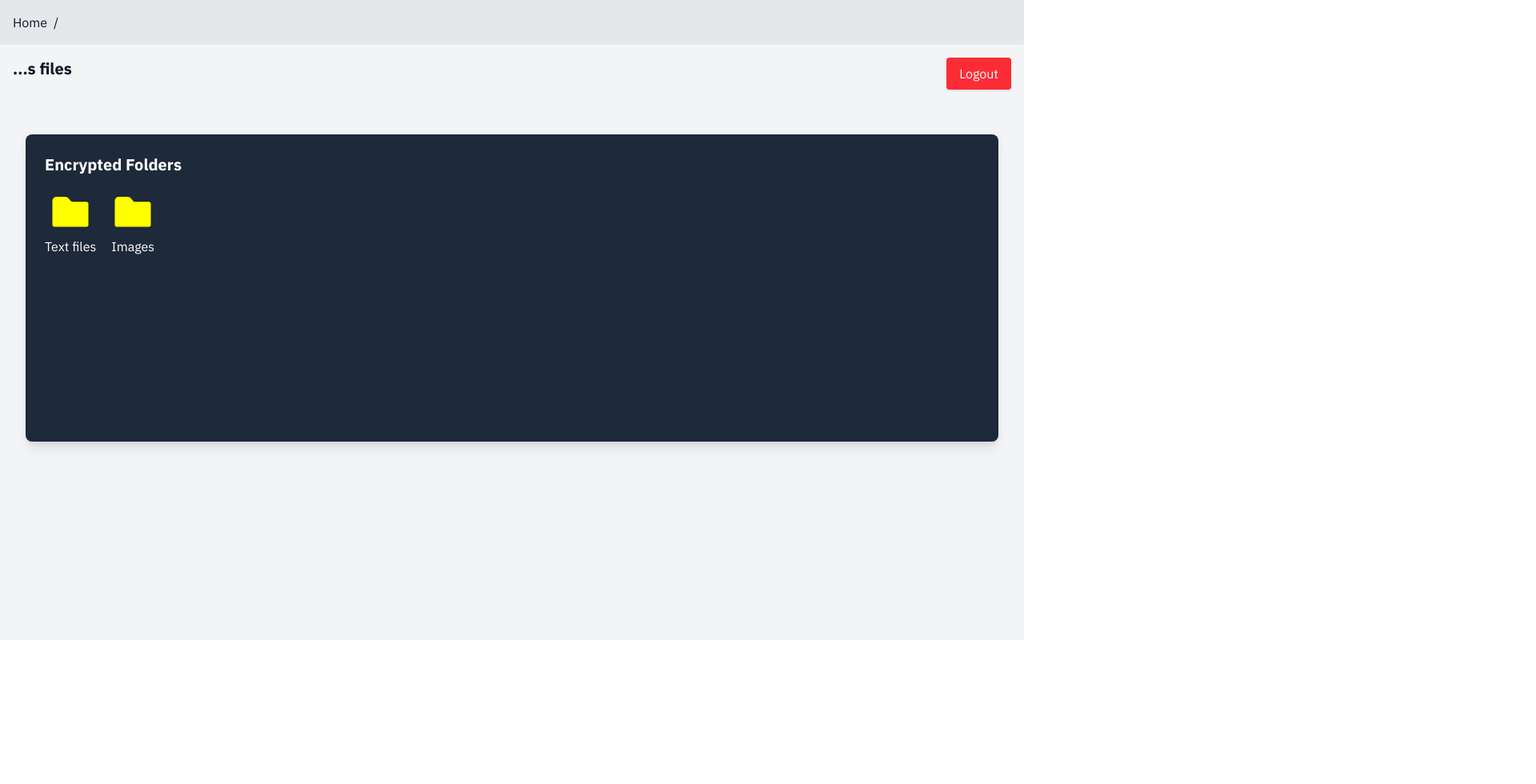
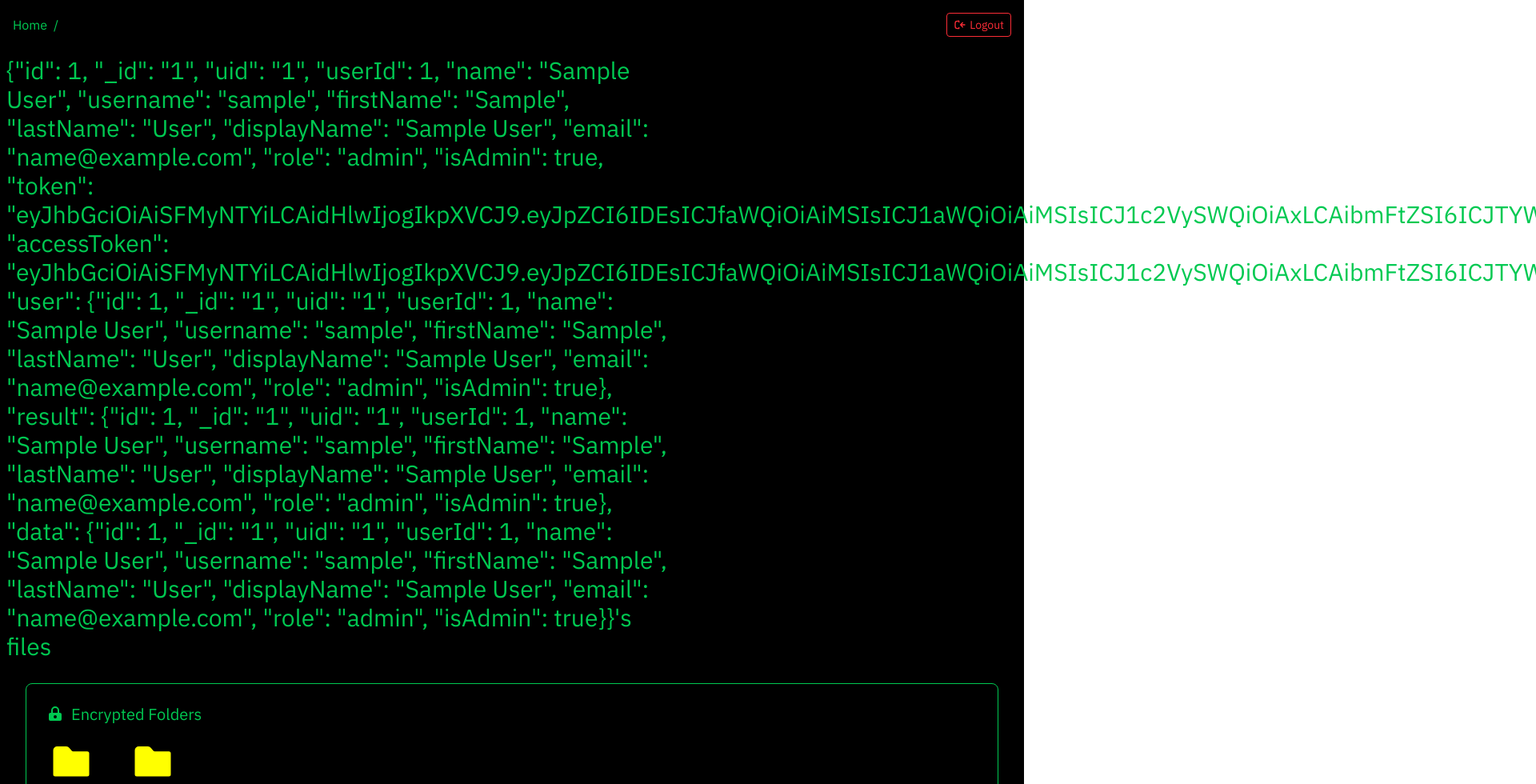
Before and after one commit to suprageir/supradrive, a Next.js app in the folder frontend/: page / in a window 1280 px wide. Shown: the top 980 px of the page at 80% size, 1920 px wide, since content can reach past the window. Before the commit the page ends 800 px from the top, so only its background shows below. Built offline with nearby package versions, Linux system fonts and the light colour scheme; sample sign-in values are in the browser's storage.

Commit message:
logincss
logincss

```diff
--- a/frontend/app/login/page.tsx
+++ b/frontend/app/login/page.tsx
@@ -47,11 +47,10 @@ const Login = () => {
       const loginData = { username, password };
       const response = await axios.post(`${APIURL}/supradrive/auth/login`, loginData, { headers: { "Content-Type": "application/json" } });
       if (response.status === 200) {
-        const { username, token, userid } = response.data;
-
-        sessionStorage.setItem("supradriveuser", username);
-        sessionStorage.setItem("supradrivetoken", token);
-        sessionStorage.setItem("supradriveuserid", userid);
+        console.log(response.data);
+        sessionStorage.setItem("supradriveuser", response.data.username);
+        sessionStorage.setItem("supradrivetoken", response.data.token);
+        sessionStorage.setItem("supradriveuserid", response.data.userid);
 
         router.push("/");
       }
@@ -89,8 +88,8 @@ const Login = () => {
   }, [password]);
 
   return (
-    <div className="min-h-screen bg-black text-green-500 font-mono flex justify-center items-center">
-      <div className="w-[600px] p-6 border border-green-500 border-2 rounded-md shadow-lg">
+    <div className="min-h-screen bg-black text-green-500 font-mono flex justify-center sm:items-start sm:px-4">
+      <div className="w-[600px] p-6 border border-green-500 border-2 rounded-md shadow-lg sm:w-full sm:max-w-md sm:mt-50">
         <h1 className="text-3xl text-green-500 text-center mb-6">SupraDrive login</h1>
         <div
           ref={outputRef}
@@ -103,19 +102,22 @@ const Login = () => {
 
         <form onSubmit={handleSubmit} className="mt-4">
           <div className="flex items-center">
-            <span className="text-green-500">{step === 1 ? ">" : ">"}</span>
+            <div className="relative w-full">
               <input
                 type={step === 2 ? "password" : "text"}
-              className="ml-2 bg-black text-green-500 border border-green-500 p-2 w-full focus:outline-none"
+                className="bg-black text-green-500 border border-green-500 p-2 pl-6 w-full focus:outline-none"
                 placeholder={step === 1 ? "Username" : "Password"}
                 value={input}
                 onChange={(e) => setInput(e.target.value)}
               />
+              <span className="absolute left-2 top-1/2 transform -translate-y-1/2 text-green-500">{">"}</span>
+            </div>
           </div>
         </form>
       </div>
     </div>
   );
+
 };
 
 export default Login;
--- a/frontend/app/page.tsx
+++ b/frontend/app/page.tsx
@@ -9,6 +9,8 @@ export default function Page() {
   const [loading, setLoading] = useState(true);
   // eslint-disable-next-line @typescript-eslint/no-unused-vars
   const [token, setToken] = useState("");
+  const [username, setUsername] = useState("");
+  const [userid, setUserid] = useState("");
   const router = useRouter();
 
   const logout = () => {
@@ -21,6 +23,8 @@ export default function Page() {
     const storedToken = sessionStorage.getItem("supradrivetoken") || "";
 
     if (storedToken && storedToken !== "") {
+      setUsername(sessionStorage.getItem("supradriveuser") || "");
+      setUserid(sessionStorage.getItem("supradriveuserid") || "");
       setToken(storedToken);
       setLoading(false);
     } else {
@@ -34,30 +38,40 @@ export default function Page() {
   }
   else {
     return (
-      <div className="min-h-screen bg-gray-100 dark:bg-gray-900 text-gray-900 dark:text-gray-100">
-        <nav className="p-4 bg-gray-200 dark:bg-gray-800">
+      <div className="min-h-screen bg-black text-gray-900 dark:text-gray-100">
+
+        <nav className="p-4 bg-black flex justify-between items-center">
           <ol className="flex space-x-2">
-            <li className="after:content-['/'] after:px-2">Home</li>
+            <li className="after:content-['/'] after:px-2 text-green-500">Home</li>
           </ol>
+          <button className="px-2 py-1 border border-red-500 text-red-500 text-sm rounded shadow-sm flex items-center gap-1 hover:bg-red-500 hover:text-white transition" onClick={logout}>
+            <svg className="w-4 h-4" fill="currentColor" viewBox="0 0 24 24" xmlns="http://www.w3.org/2000/svg">
+              <path d="M16.293 7.293a1 1 0 011.414 1.414L15.414 11H21a1 1 0 110 2h-5.586l2.293 2.293a1 1 0 11-1.414 1.414l-4-4a1 1 0 010-1.414l4-4z"></path>
+              <path d="M10 4a1 1 0 011 1v2a1 1 0 11-2 0V6H7a3 3 0 00-3 3v6a3 3 0 003 3h2v-1a1 1 0 112 0v2a1 1 0 01-1 1H7a5 5 0 01-5-5V9a5 5 0 015-5h2V4a1 1 0 011-1z"></path>
+            </svg>
+            Logout
+          </button>
         </nav>
 
+
         <div className="grid grid-cols-12 gap-4">
-          <div className="col-span-12 md:col-span-8 p-4">
-            <h5 className="text-xl font-bold">...s files</h5>
+          <div className="col-span-12 md:col-span-8 p-2">
+            <h1 className="text-3xl text-green-500">{username}'s files</h1>
           </div>
 
-          <div className="col-span-12 md:col-span-4 flex justify-end space-x-4 p-4">
-            <button className="px-4 py-2 bg-red-500 text-white rounded-sm shadow-sm hover:bg-red-600" onClick={logout}>
-              Logout
-            </button>
-          </div>
         </div>
 
-        <div className="flex items-center justify-center mt-10">
-          <div className="w-full h-96 bg-gray-800 dark:bg-gray-700 rounded-lg shadow-lg p-6 mr-8 ml-8">
+        <div className="flex items-center justify-center mt-5">
+          <div className="w-full h-96 bg-black rounded-lg shadow-lg p-6 mr-8 ml-8 border border-green-500">
             <div className="flex flex-col space-y-4">
-              <h5 className="text-xl font-bold text-white">Encrypted Folders</h5>
-              <div className="flex items-center space-x-4">
+              <div className="text-xl text-green-500 flex items-center gap-2">
+                <svg className="w-6 h-6" fill="currentColor" viewBox="0 0 24 24" xmlns="http://www.w3.org/2000/svg">
+                  <path d="M12 2a5 5 0 00-5 5v3H6a2 2 0 00-2 2v6a2 2 0 002 2h12a2 2 0 002-2v-6a2 2 0 00-2-2h-1V7a5 5 0 00-5-5zm-3 8V7a3 3 0 116 0v3h-6zm3 3a2 2 0 110 4 2 2 0 010-4z"></path>
+                </svg>
+                Encrypted Folders
+              </div>
+
+              <div className="flex items-center space-x-10">
                 <Link href="/encrypted/textfiles">
                   <div className="flex flex-col items-center group">
                     <svg
@@ -70,7 +84,7 @@ export default function Page() {
                     >
                       <path d="M3 18V6a2 2 0 012-2h4.539a2 2 0 011.562.75L12.2 6.126a1 1 0 00.78.375H20a1 1 0 011 1V18a1 1 0 01-1 1H4a1 1 0 01-1-1z" />
                     </svg>
-                    <span className="text-white group-hover:text-gray-300 transition duration-300">
+                    <span className="text-green-500 group-hover:text-white transition duration-300">
                       Text files
                     </span>
                   </div>
@@ -87,7 +101,7 @@ export default function Page() {
                     >
                       <path d="M3 18V6a2 2 0 012-2h4.539a2 2 0 011.562.75L12.2 6.126a1 1 0 00.78.375H20a1 1 0 011 1V18a1 1 0 01-1 1H4a1 1 0 01-1-1z" />
                     </svg>
-                    <span className="text-white group-hover:text-gray-300 transition duration-300">
+                    <span className="text-green-500 group-hover:text-white transition duration-300">
                       Images
                     </span>
                   </div>
```
Lines whose indentation alone changed are shown as unchanged.
